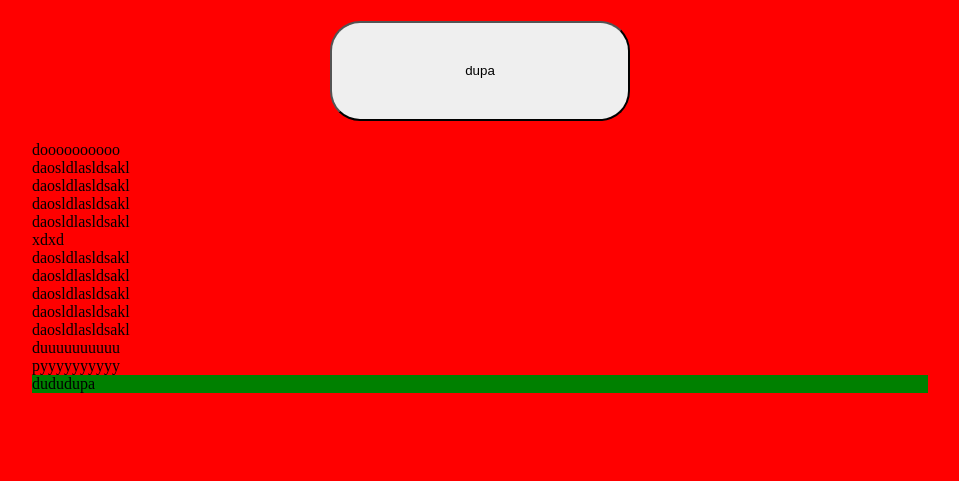
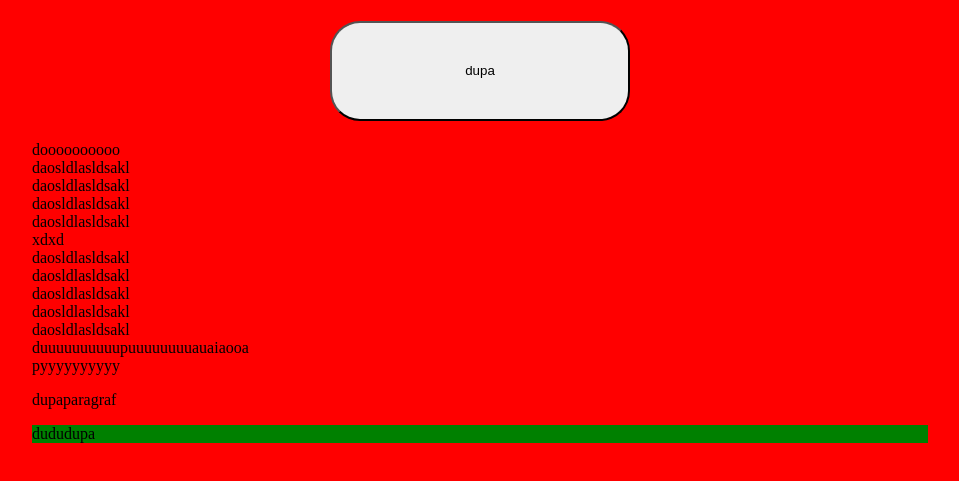
Before and after one commit to BartlomiejSokalski/Work-on7, a plain HTML site: page index.html in a window 1280 px wide. Shown: the part 199-680 px from the top of the page, without its empty margins (160-1119 px from the left). Drawn offline with Linux system fonts and the light colour scheme.

Commit message:
Update index.html
we to zrób bo dupa sie pali

```diff
--- a/index.html
+++ b/index.html
@@ -24,8 +24,9 @@
     <div>daosldlasldsakl</div>
     <div>daosldlasldsakl</div>
     <div>daosldlasldsakl</div>
-    <div>duuuuuuuuuu</div>
+    <div>duuuuuuuuuupuuuuuuuuauaiaooa</div>
     <div>pyyyyyyyyyy</div>
+    <p>dupaparagraf</p>
     <footer>dududupa</footer>
     <script src="app.js"></script>
 </body>
```
